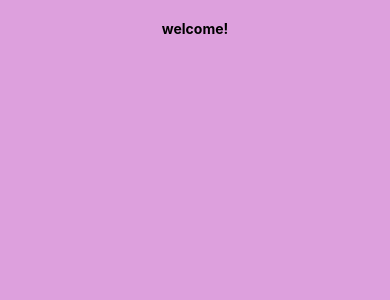
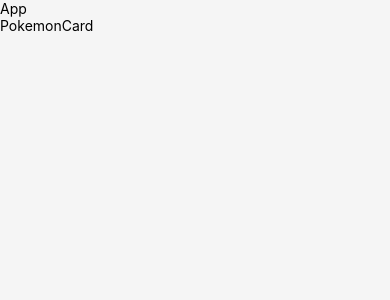
Before and after one commit to raartist/react-native-topics, a React Native app: screen / in a window 390 px wide. Shown: the top 300 px of the page. Built offline with nearby package versions, Linux system fonts and the light colour scheme.

Commit message:
exercise1 - pokemon card -p1

```diff
--- a/App.js
+++ b/App.js
@@ -1,55 +1,23 @@
+import React from 'react'
+import { Platform, SafeAreaView, StyleSheet, Text } from 'react-native'
+import PokemonCard from './components/PokemonCard'
 
-import { Platform, SafeAreaView, StyleSheet, Text, View } from "react-native";
+//45 - exercise 1 - creating pokemon cards
 
-/*/last property will take advantage of style in the styling array}*/
-
-// 44 - platform specific code
-// we already did this in last section where we added padding top for android in a different way with the help of
-// platform package from react-native
-//because our safeAreaView was only working for ios devices.
-
-// Flex:<positive number>
-// flexGrow: '<positive number>', flexShrink:1, flexBasis:0
-
-// box shadow like box shadow object can only be applicable for ios devices not on android
-// to do box shadow on android devices we need to use android elevate api
-
-export default function App() {
-
-
+const App = () => {
   return (
-    <SafeAreaView style={styles.safeContainer}>
-    <View style={styles.container}>
-      <View style={styles.box}>
-        <Text style={styles.text} >welcome!</Text>
-      </View>
-    </View>
+    <SafeAreaView style={styles.container}>
+      <Text>App</Text>
+      <PokemonCard/>
     </SafeAreaView>
-  );
+  )
 }
 
-// const windowWidth = dimensions.get("window").width;
-// const windowHeight = dimensions.get("window").height;
-
-
 const styles = StyleSheet.create({
-  safeContainer:{
+  container:{
     flex:1,
-    paddingTop: Platform.OS === 'android' ? 25 : 0
+    backgroundColor:"#f5f5f5",
+    marginTop: Platform.OS === "android"?30:0
   },
-  container: {
-    backgroundColor: "plum",
-    flex: 1,
-  },
-  box: {
-    // width: windowWidth > 500 ? "70%" : "90%",
-    // height: windowHeight > 500 ? "60%" : "40%",
-    // backgroundColor: "lightblue",
-    padding:20,
-  },
-  text: {
-    // fontSize: windowWidth > 500 ? 28 : 24,
-    fontWeight:"bold",
-    textAlign:"center"
-  },
-});
+})
+export default App
--- /dev/null
+++ b/components/PokemonCard.js
@@ -0,0 +1,16 @@
+import React from 'react'
+import { StyleSheet, Text, View } from 'react-native'
+
+const PokemonCard = () => {
+  return (
+    <View>
+      <Text>PokemonCard</Text>
+    </View>
+  )
+}
+
+export default PokemonCard
+
+const styles = StyleSheet.create({
+
+})
```
